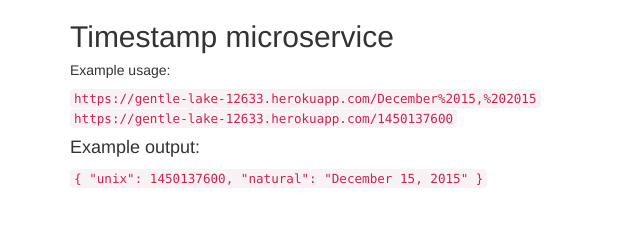
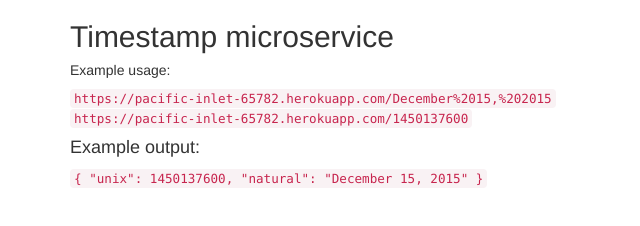
Before and after one commit to Kickets/timestamp-api, a website: page public/index.html in a window 1280 px wide. Shown: the whole page, without its empty margins (0-640 px from the left). Drawn offline with nearby package versions, Linux system fonts and the light colour scheme.

Commit message:
Procfile

```diff
--- a/app/routes/index.js
+++ b/app/routes/index.js
@@ -1,7 +1,6 @@
 'use strict';
 module.exports = function(app){
-  app.route('/')
-    .get(function(req,res){
+  app.route('/').get(function(req,res){
       res.sendFile(process.cwd() + '/public/index.html');
     });
 };
--- a/public/index.html
+++ b/public/index.html
@@ -8,8 +8,8 @@
         <div class="container">
             <h2 class="header">Timestamp microservice</h2>
             <h5>Example usage:</h5>
-            <code>https://gentle-lake-12633.herokuapp.com/December%2015,%202015</code><br>
-            <code>https://gentle-lake-12633.herokuapp.com/1450137600</code>
+            <code>https://pacific-inlet-65782.herokuapp.com/December%2015,%202015</code><br>
+            <code>https://pacific-inlet-65782.herokuapp.com/1450137600</code>
             <h4>Example output:</h4>
             <code>
                 {
```
Also changed, not shown: 1 other file.
